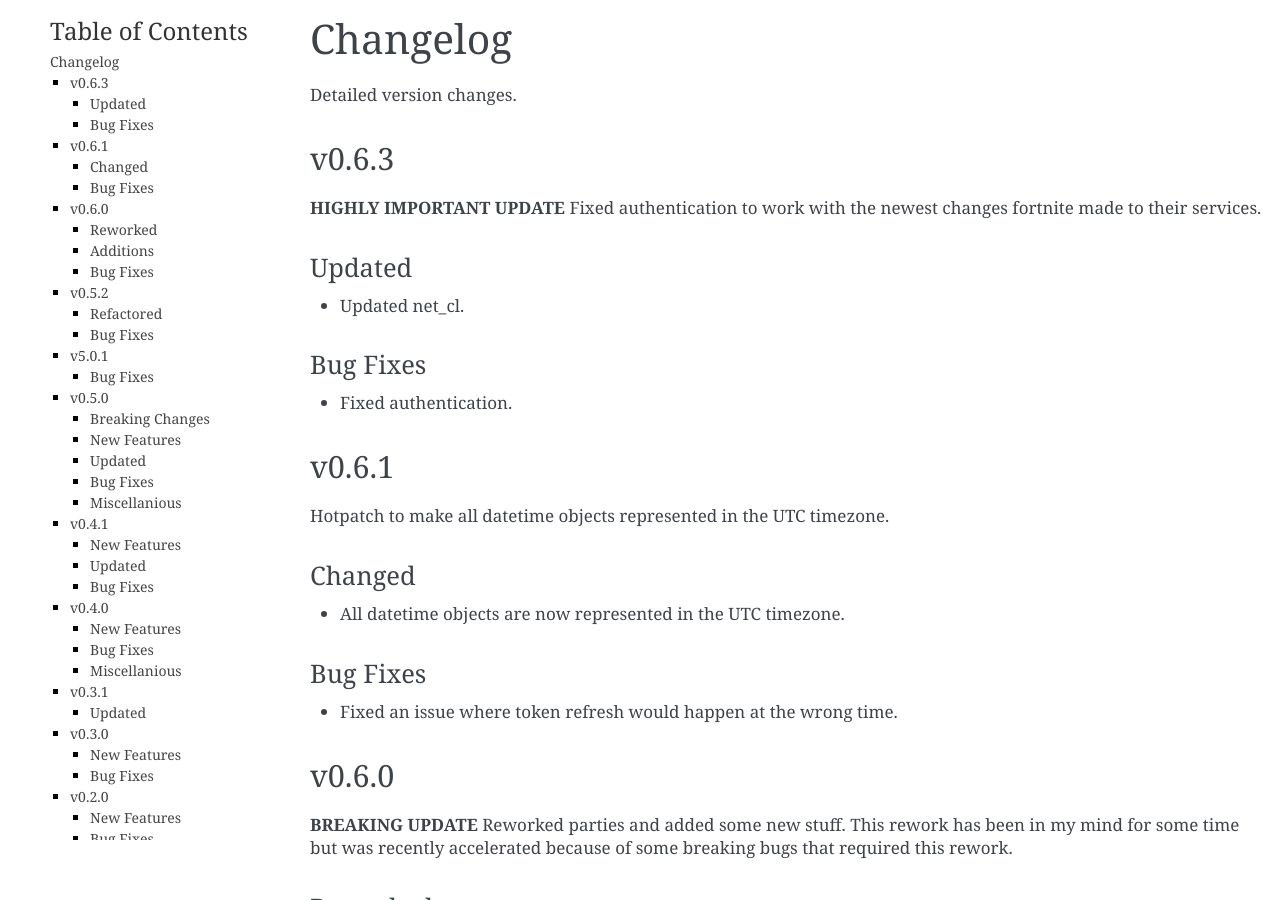
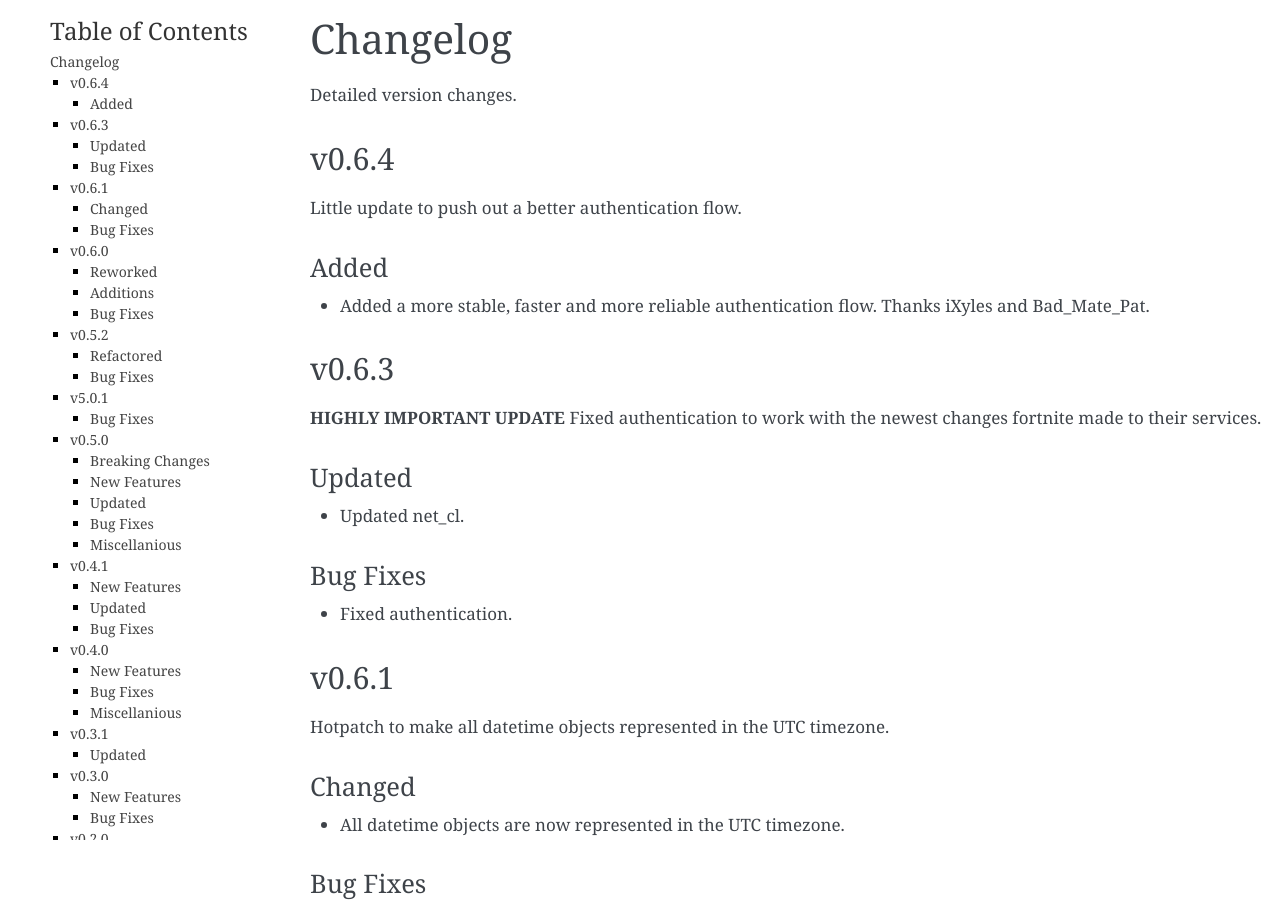
Before and after one commit to Terbau/fortnitepy, a Sphinx documentation site: the page built from docs/changelog.rst, in a window 1280 px wide and 900 px high. Built offline with Sphinx 7.4.7, drawn with Linux system fonts in a browser that asks for light colours.

Commit message:
version bump + changelog

```diff
--- a/docs/changelog.rst
+++ b/docs/changelog.rst
@@ -4,6 +4,17 @@ Changelog
 =========
 
 Detailed version changes.
+
+
+v0.6.4
+------
+
+Little update to push out a better authentication flow.
+
+Added
+~~~~~
+
+- Added a more stable, faster and more reliable authentication flow. Thanks iXyles and Bad_Mate_Pat.
 
 
 v0.6.3
--- a/fortnitepy/__init__.py
+++ b/fortnitepy/__init__.py
@@ -24,7 +24,7 @@ OUT OF OR IN CONNECTION WITH THE SOFTWARE OR THE USE OR OTHER DEALINGS IN THE
 SOFTWARE.
 """
 
-__version__ = '0.6.3'
+__version__ = '0.6.4'
 
 from .client import Client
 from .friend import Friend, PendingFriend
```
